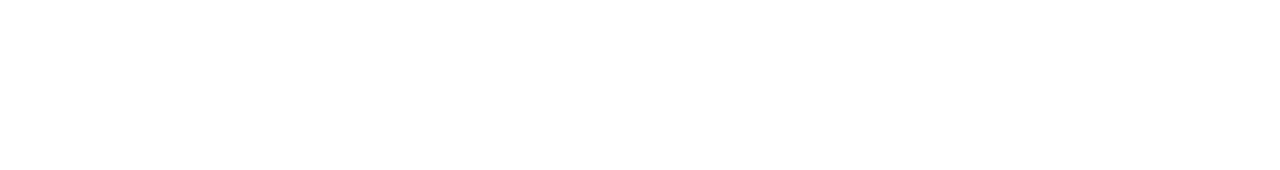
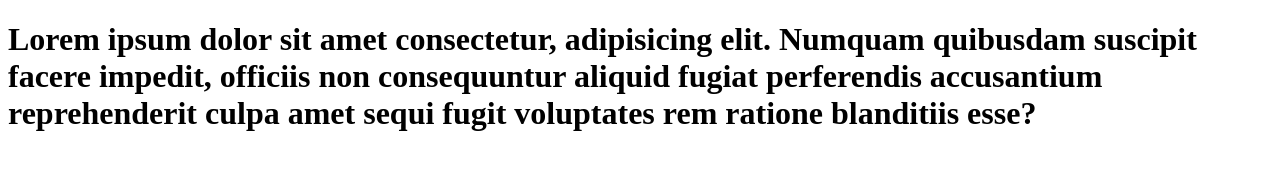
Before and after one commit to asadullahjalaligithub/demo-repo2, a plain HTML site: page index.html in a window 1280 px wide. Drawn offline with Linux system fonts and the light colour scheme.

Commit message:
modification of index.html

```diff
--- a/index.html
+++ b/index.html
@@ -5,5 +5,12 @@
     <meta name="viewport" content="width=device-width, initial-scale=1.0" />
     <title>Document</title>
   </head>
-  <body></body>
+  <body>
+    <h1>
+      Lorem ipsum dolor sit amet consectetur, adipisicing elit. Numquam
+      quibusdam suscipit facere impedit, officiis non consequuntur aliquid
+      fugiat perferendis accusantium reprehenderit culpa amet sequi fugit
+      voluptates rem ratione blanditiis esse?
+    </h1>
+  </body>
 </html>
```
